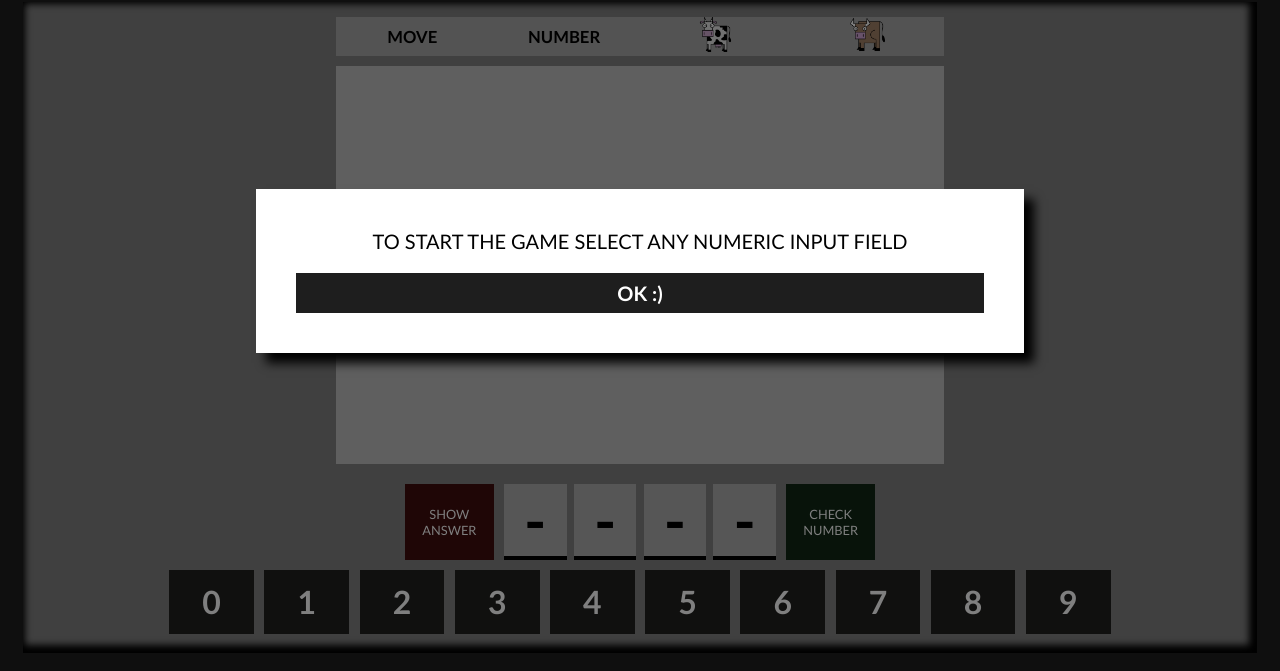
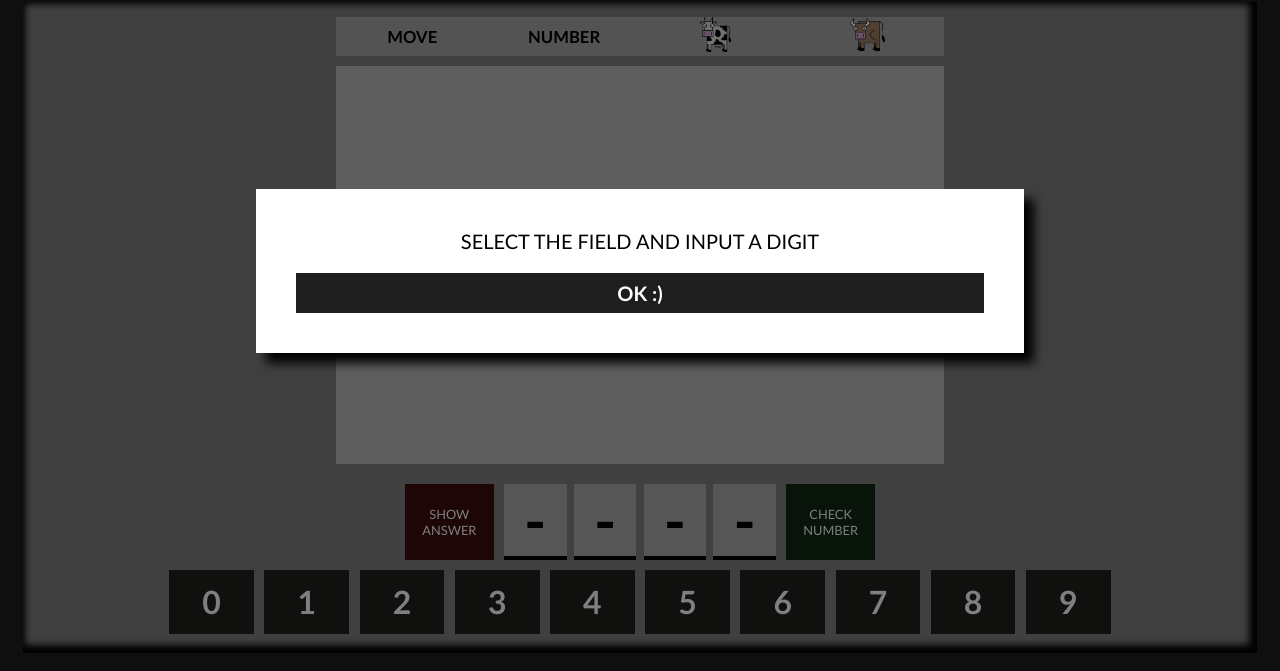
Before and after one commit to jdaianova/Guess_a_Number, a plain HTML site: page index2.html in a window 1280 px wide. Shown: the part 129-800 px from the top of the page. Drawn offline with Linux system fonts and the light colour scheme; some packages are replaced by stand-ins of ours; a script that the page names is missing.

Commit message:
13 commit

```diff
--- a/index2.html
+++ b/index2.html
@@ -114,7 +114,7 @@
     <div class="new-game-tip inactive">
       <div class="new-game-tip-container">
         <p class="new-game-tip-text">
-          to start the game select any numeric input field
+          select the field and input a digit
         </p>
         <div class="new-game-tip-ok">ok :)</div>
       </div>
```
